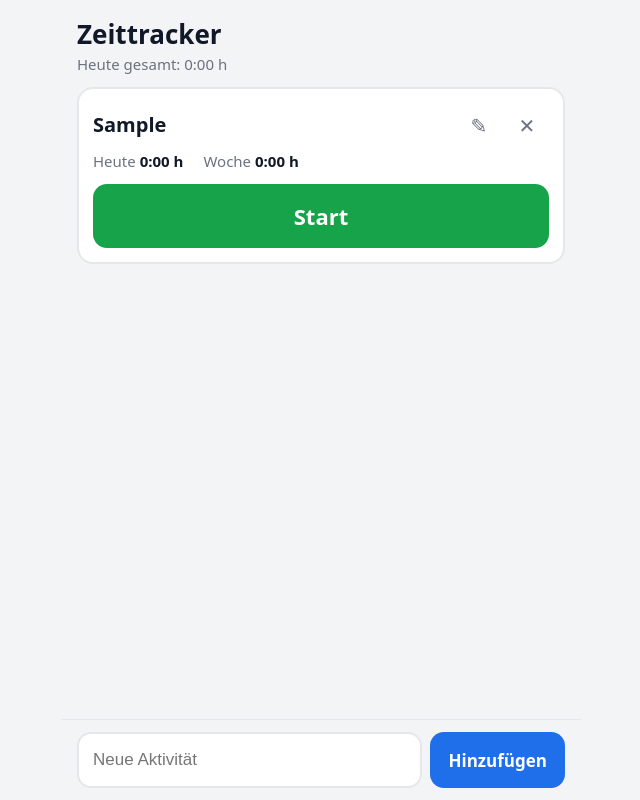
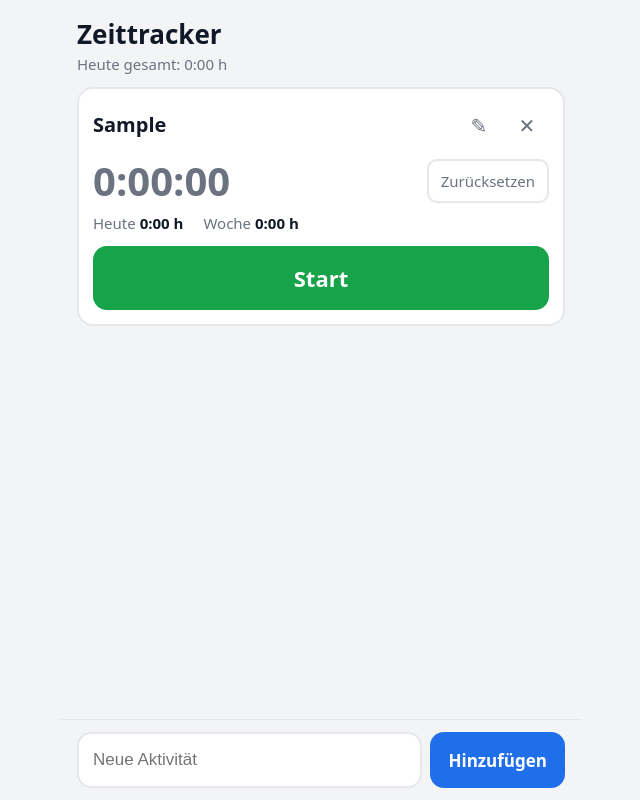
Before and after one commit to TimoB73/zeittracker, a plain HTML site: page index.html in a window 1280 px wide. Both pictures are taken after typing "Sample" into the empty fields and a click on the button "Hinzufügen". Shown: the whole page, without its empty margins (319-959 px from the left). Drawn offline with Linux system fonts and the light colour scheme.

Commit message:
Uhr pro Aktivität behält ihren Stand und läuft beim nächsten Start weiter; Zurücksetzen per Knopf
Co-Authored-By: Claude Opus 5.5 <noreply@anthropic.com>

```diff
--- a/app.js
+++ b/app.js
@@ -3,7 +3,7 @@
 const SPEICHER = 'zeittracker.v1';
 
 // Zustand:
-//   aktivitaeten: [{ id, name }]
+//   aktivitaeten: [{ id, name, uhrAb }]            (uhrAb: Zeitpunkt des letzten Zurücksetzens der Uhr)
 //   eintraege:    [{ aktivitaetId, start, ende }]  (abgeschlossene Messungen, Zeitstempel in ms)
 //   laufend:      { aktivitaetId, start } oder null
 let zustand = laden();
@@ -93,6 +93,14 @@ function umschalten(id) {
   zeichnen();
 }
 
+// Die Uhr einer Aktivität zeigt alle Zeiten seit "uhrAb" und läuft beim nächsten Start dort weiter.
+// Zurücksetzen stellt nur die Uhr auf 0; die Summen für heute und die Woche bleiben erhalten.
+function zuruecksetzen(id) {
+  zustand.aktivitaeten.find(x => x.id === id).uhrAb = Date.now();
+  speichern();
+  zeichnen();
+}
+
 function anlegen(name) {
   const id = Date.now().toString(36) + Math.random().toString(36).slice(2, 6);
   zustand.aktivitaeten.push({ id, name });
@@ -147,7 +155,12 @@ function zeichnen() {
     kopf.append(stift, kreuz);
     karte.append(kopf);
 
-    if (laeuft) karte.append(element('div', 'uhr'));
+    const uhrzeile = element('div', 'uhrzeile');
+    uhrzeile.append(element('div', 'uhr'));
+    const zurueck = element('button', 'zurueck', 'Zurücksetzen');
+    zurueck.dataset.aktion = 'zuruecksetzen';
+    uhrzeile.append(zurueck);
+    karte.append(uhrzeile);
 
     const summen = element('div', 'summen');
     const heute = element('span', null, 'Heute ');
@@ -180,8 +193,8 @@ function zeitenAktualisieren() {
     heuteGesamt += heute;
     karte.querySelector('.heute').textContent = alsDauer(heute);
     karte.querySelector('.woche').textContent = alsDauer(summe(id, woche, jetzt));
-    const uhr = karte.querySelector('.uhr');
-    if (uhr) uhr.textContent = alsUhr(jetzt - zustand.laufend.start);
+    const a = zustand.aktivitaeten.find(x => x.id === id);
+    karte.querySelector('.uhr').textContent = alsUhr(summe(id, a.uhrAb || 0, jetzt));
   }
   gesamt.textContent = 'Heute gesamt: ' + alsDauer(heuteGesamt);
 }
@@ -193,6 +206,7 @@ liste.addEventListener('click', ereignis => {
   if (!knopf) return;
   const id = knopf.closest('.karte').dataset.id;
   if (knopf.dataset.aktion === 'umschalten') umschalten(id);
+  if (knopf.dataset.aktion === 'zuruecksetzen') zuruecksetzen(id);
   if (knopf.dataset.aktion === 'umbenennen') umbenennen(id);
   if (knopf.dataset.aktion === 'loeschen') loeschen(id);
 });
--- a/style.css
+++ b/style.css
@@ -92,13 +92,34 @@ h1 {
 
 .klein:active { background: var(--rand); }
 
+.uhrzeile {
+  display: flex;
+  align-items: center;
+  justify-content: space-between;
+  gap: 8px;
+  margin: 6px 0 2px;
+}
+
 .uhr {
-  margin: 6px 0 2px;
   font-size: 40px;
   font-weight: 700;
   font-variant-numeric: tabular-nums;
-  color: var(--gruen);
+  color: var(--grau);
 }
+
+.laeuft .uhr { color: var(--gruen); }
+
+.zurueck {
+  min-height: 44px;
+  padding: 0 12px;
+  border: 2px solid var(--rand);
+  border-radius: 10px;
+  background: transparent;
+  color: var(--grau);
+  font-size: 15px;
+}
+
+.zurueck:active { background: var(--rand); }
 
 .summen {
   display: flex;
```
Also changed, not shown: 1 other file.
